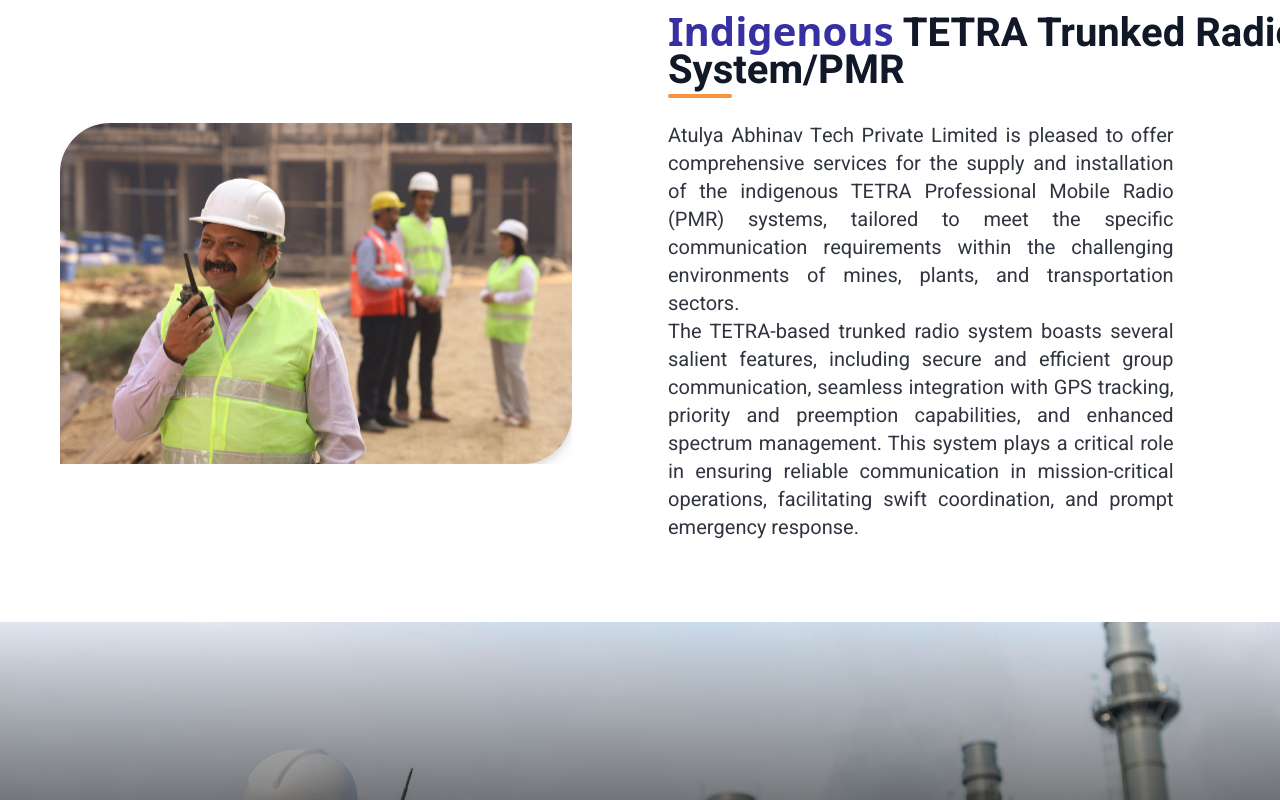
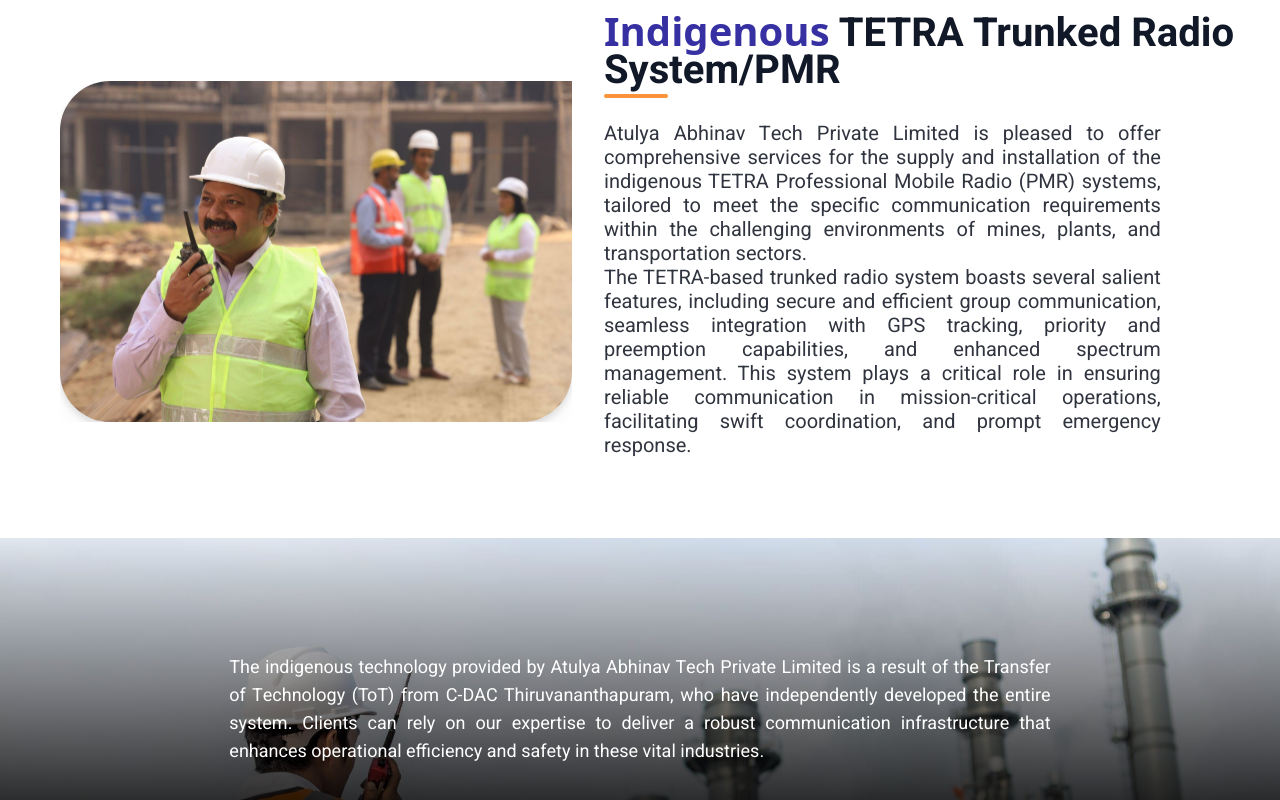
Before and after one commit to ALLINONETECH/Flying-Chittal, a React (Vite) app: page /professional in a window 1280 px wide. Shown: the part 500-1300 px from the top of the page. Built offline with nearby package versions, Linux system fonts and the light colour scheme.

Commit message:
responsive

```diff
--- a/src/pages/ProductandSolutions/AgricultureAutomation.jsx
+++ b/src/pages/ProductandSolutions/AgricultureAutomation.jsx
@@ -262,17 +262,10 @@
 
       {/* Section-4 */}
 
-      <section className="text-gray-600 body-font mt-0 ">
-        <h1 className="font-heebo text-[40px]  not-italic font-bold leading-9 title-font sm:text-4xl mb-4 text-center text-gray-900">
-          <span className=" font-heebo text-[40px] text-primary">
-            Our&nbsp;
-          </span>
-          Partner
-        </h1>
-
+      <section className="text-gray-600 body-font mt-0">
         <div className="container mx-auto flex px-5 py-12 md:flex-row flex-col items-center">
           <img
-            className="object-cover object-center rounded-tl-[50px] rounded-br-[50px] drop-shadow-lg ml-10"
+            className="object-cover object-center rounded-tl-[50px] rounded-br-[50px] drop-shadow-lg sm:ml-10"
             alt="hero"
             src={CDAC}
           />
--- a/src/pages/ProductandSolutions/AquacultureAutomation.jsx
+++ b/src/pages/ProductandSolutions/AquacultureAutomation.jsx
@@ -181,17 +181,10 @@
         </div>
       </div>
 
-      <section className="text-gray-600 body-font mt-10">
-        <h1 className="font-heebo text-[40px]  not-italic font-bold leading-9 title-font sm:text-4xl mb-4 text-center text-gray-900">
-          <span className=" font-heebo text-[40px] text-primary">
-            Our&nbsp;
-          </span>
-          Partner
-        </h1>
-
+      <section className="text-gray-600 body-font mt-0">
         <div className="container mx-auto flex px-5 py-12 md:flex-row flex-col items-center">
           <img
-            className="object-cover object-center rounded-tl-[50px] rounded-br-[50px] drop-shadow-lg ml-10"
+            className="object-cover object-center rounded-tl-[50px] rounded-br-[50px] drop-shadow-lg sm:ml-10"
             alt="hero"
             src={CDAC}
           />
--- a/src/pages/ProductandSolutions/FlyingChitalContainer.jsx
+++ b/src/pages/ProductandSolutions/FlyingChitalContainer.jsx
@@ -53,7 +53,7 @@
             </p>
             {/* <button className="px-5 py-2 mt-6 text-sm font-medium leading-5 text-center text-white capitalize  rounded-lg hover:bg-blue-500 lg:mx-0 lg:w-auto focus:outline-none"></button> */}
             <div className="text-xl lg:text-2xl not-italic font-normal  text-white bg-opacity-80 mt-4 lg:mt-6 ">
-              <div className="flex flex-col lg:flex-row gap-2">
+              <div className="flex flex-col lg:flex-row  gap-2">
                 <div>
                   <span>
                     <img className="" src={HomeIcon} alt="" />
@@ -65,7 +65,7 @@
                     {" "}
                     Home
                   </span>
-                  <span className="font-[700] font-heebo text-[32px] ">
+                  <span className="font-[700] font-heebo lg:text-[32px] text-[18px]">
                     {" "}
                     / Flying Chital Smart Container Tracking System
                   </span>{" "}
--- a/src/pages/Professional.jsx
+++ b/src/pages/Professional.jsx
@@ -49,7 +49,7 @@
                     {" "}
                     Home
                   </span>
-                  <span className="font-[700] font-heebo text-[32px] ">
+                  <span className="font-[700] font-heebo lg:text-[32px] text-[18px]">
                     {" "}
                     / Professional Mobile Radio (TETRA)
                   </span>{" "}
@@ -62,27 +62,28 @@
 
       {/* Section-2- Flying Chital Smart Vehicle  */}
       <section className="text-gray-600 body-font mt-0">
-        <div className="container mx-auto flex px-5 py-12 md:flex-row flex-col items-center ml-10">
-          <div className="lg:max-w-lg lg:w-full md:w-1/2 w-5/6 mb-10 md:mb-0 relative rounded-tl-lg overflow-hidden">
+        <div className="container mx-auto flex px-5 py-12 md:flex-row flex-col items-center lg:ml-10 sm:ml-4">
+          <div className="lg:max-w-lg lg:w-full md:w-full w-5/6 mb-10 md:mb-0 relative rounded-tl-lg overflow-hidden ">
             <img
-              className="object-cover object-center rounded-tl-[50px] rounded-br-[50px] drop-shadow-lg"
+              className="object-cover object-center w-full h-auto rounded-tl-[50px] md:rounded-tl-lg md:rounded-bl-[50px] lg:rounded-tl-[50px] lg:rounded-br-[50px] drop-shadow-lg "
               alt="hero"
               src={FCAgriculture}
             />
           </div>
-          <div className="lg:flex-grow md:w-1/2 lg:pl-24 md:pl-16 flex flex-col md:items-start md:text-left items-center text-center">
-            <h1 class="sm:text-3xl text-2xl font-medium title-font text-gray-900 mb-1">
-              <span className=" text-indigo-800 font-bold text-[40px] ">
+
+          <div className="lg:flex-grow md:w-full lg:w-1/2 lg:pl-8 md:pl-4 flex flex-col md:items-start md:text-left items-center text-center">
+            <h1 className="sm:text-3xl text-2xl font-medium title-font text-gray-900 mb-1">
+              <span className="text-indigo-800 font-bold text-[32px] md:text-[40px] lg:text-[40px]">
                 Indigenous
               </span>
-              <span className=" text-[40px] font-heebo font-bold ">
+              <span className="text-[32px] md:text-[40px] lg:text-[40px] font-heebo font-bold">
                 {" "}
                 TETRA Trunked Radio System/PMR
               </span>
             </h1>
             <div className="w-16 h-1 mb-6 rounded-full bg-orange-400 inline-flex"></div>
 
-            <p className="mb-8 text-justify text-[20px] font-[400] font-heebo leading-[28px] text-[#30343F] w-4/5">
+            <p className="mb-8 text-justify text-[16px] md:text-[20px] lg:text-[20px] font-[400] font-heebo leading-[24px] text-[#30343F] w-full md:w-4/5">
               Atulya Abhinav Tech Private Limited is pleased to offer
               comprehensive services for the supply and installation of the
               indigenous TETRA Professional Mobile Radio (PMR) systems, tailored
@@ -108,9 +109,9 @@
           background: `linear-gradient(180deg, rgba(0, 0, 0, 0.00) 0%, rgba(0, 0, 0, 0.95) 100%), url(${customised1}) lightgray 50% / cover no-repeat`,
         }}
       >
-        <div className=" w-auto md:w-4/5 text-start mt-40 text-white  grid content-end">
-          <h1 className="font-heebo text-4xl font-bold mb-5 "></h1>
-          <p className="font-heebo text-lg font-normal text-justify mb-20 ">
+        <div className="w-full md:w-4/5 lg:w-3/5 xl:w-2/3 text-start mt-8 md:mt-16 lg:mt-24 text-white grid content-end mx-auto px-4">
+          <h1 className="font-heebo text-4xl font-bold mb-5"></h1>
+          <p className="font-heebo text-lg font-normal text-justify mb-10 lg:mb-20">
             The indigenous technology provided by Atulya Abhinav Tech Private
             Limited is a result of the Transfer of Technology (ToT) from C-DAC
             Thiruvananthapuram, who have independently developed the entire
@@ -205,7 +206,7 @@
       <section className="text-gray-600 body-font mt-0">
         <div className="container mx-auto flex px-5 py-12 md:flex-row flex-col items-center">
           <img
-            className="object-cover object-center rounded-tl-[50px] rounded-br-[50px] drop-shadow-lg ml-10"
+            className="object-cover object-center rounded-tl-[50px] rounded-br-[50px] drop-shadow-lg sm:ml-10"
             alt="hero"
             src={CDAC}
           />
```
